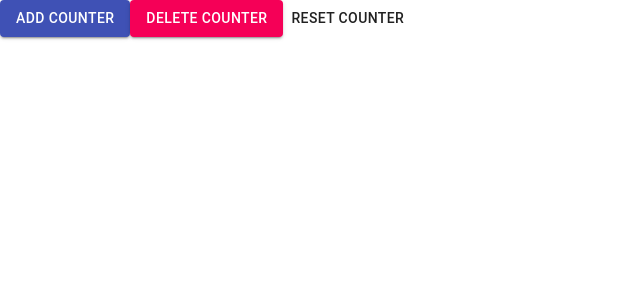
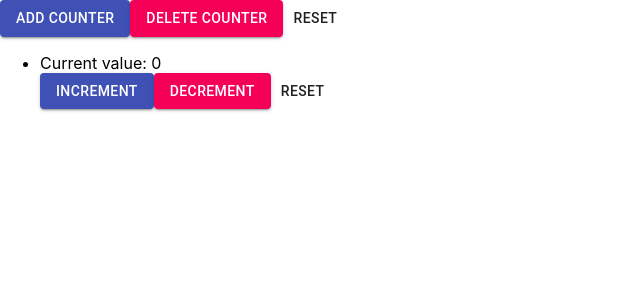
Before and after one commit to Mihail-tech/Lab.github.io, a React (Create React App) app in the folder lab/: page / in a window 1280 px wide. Shown: the top 300 px of the page, without its empty margins (0-640 px from the left). Built offline with nearby package versions, Linux system fonts and the light colour scheme.

Commit message:
Create new component on class and recopy other component

```diff
--- a/lab/src/containers/CounterContainer.js
+++ b/lab/src/containers/CounterContainer.js
@@ -1,62 +1,67 @@
-
-import React from "react";
-
+/* eslint-disable */
+import React, { useState, useRef, useEffect, useMemo } from "react";
+import PropTypes from "prop-types";
 import Counter from "../views/Counter/index";
 
-class CounterContainer extends React.Component {
+const CounterContainer = ({ count }) => {
+  const [countValue, setCountValue] = useState(0)
 
-  constructor(props){
-    super(props);
-    this.prevCount = React.createRef(this.props.count)
+  const prevCount = useRef(count)
+
+  useEffect(() => {
+    if (count > prevCount.current) {
+      handleEvenNumber()
+    }
+    if (count < prevCount.current) {
+      handleOddNumber()
+    }
+  }, [count])
+
+  const handleIncrement = () => {
+    setCountValue(countValue + 1);
   }
 
-
-  componentDidMount() {
-
+  const handleDecrement = () => {
+    setCountValue(countValue - 1)
   }
 
-  componentWillUnmount() {
-
+  const handleReset = () => {
+    setCountValue(0)
   }
 
-  UNSAFE_componentWillReceiveProps(nextProps) {
-    const {
-      count,
-      handleEvenNumber,
-      handleOddNumber
-    } = this.props
-
-    if(count > nextProps.this.prevCount.current) {
-      handleEvenNumber()
+  const handleEvenNumber = () => {
+    if (countValue % 2 === 0) {
+      handleIncrement()
     }
-    if(count < nextProps.this.prevCount.current) {
-      handleOddNumber()
-    }
-
   }
 
-  shouldComponentUpdate(nextProps) {
-    const { countValue} = this.props
-    if (countValue === nextProps.countValue) {
-      return false;
-    } else {
-    return true;
-    };
+  const handleOddNumber = () => {
+    if (countValue % 2 !== 0) {
+      handleDecrement()
+    }
   }
 
-  render() {
+  const memorize = useMemo(
+    () => (
+      <Counter
+        handleIncrement = {handleIncrement}
+        handleDecrement = {handleDecrement}
+        handleReset = {handleReset}
+        countValue = {countValue}
+      />
+    ),
+    [countValue],
+  )
 
+  return memorize
+};
 
-    return (
-
-      <Counter countValue = {this.props.countValue}
-      handleIncrement = {this.props.handleIncrement}
-      handleDecrement = {this.props.handleDecrement}
-      handleReset = {this.props.handleReset}
-      />
-    );
-  }
-}
-
+CounterContainer.propTypes = {
+  count: PropTypes.number,
+  counterValue: PropTypes.number,
+  handleIncrement: PropTypes.func,
+  handleDecrement: PropTypes.func,
+  handleReset: PropTypes.func
+};
 
 export default CounterContainer;
--- a/lab/src/containers/CounterContainerParent.js
+++ b/lab/src/containers/CounterContainerParent.js
@@ -1,80 +1,49 @@
-import React, { useState } from 'react';
+import React, { useState } from "react";
 import  PropTypes  from 'prop-types';
-import CounterParent from '../views/Counter/CounterParent';
+import CounterParent from "../views/Counter/CounterParent/index";
+import CounterContainer from "../containers/CounterContainer";
+
 
 
 const CounterContainerParent = () => {
+  const [count, setCount] = useState(1);
 
-    const[count, setCount] = useState(1);
+  const handleResetCounters = () => {
+    setCount(1)
+  }
 
-    const [countValue, setCountValue] = useState(0)
-
-//прибавляем
-    const handleIncrement = () => {
-        setCountValue(countValue + 1)
-    }
-//вычитаем
-    const handleDecrement = () => {
-        setCountValue(countValue - 1)
-    }
-//состояние по умолчанию
-    const handleResetCounters = () => {
-        setCount(1);
-    }
-//все удаляем
-    const handleReset = () => {
-        setCountValue(0)
-     }
-//добовляем полученный результат для вывода
   const handleCreateCounter = () => {
     setCount(count + 1)
   }
-//удаляем без последнего
+
   const handleRemoveCounter = () => {
-        if(count > 1){
-           setCount( count - 1)
+    if (count > 1) {
+        return setCount(count - 1)
     }
   }
-//если не четное отнимаем
-    const handleOddNumber = () => {
-        if(countValue % 2 === 1) {
-            setCountValue(countValue - 1)
+
+  const list = [];
+  for (let i = 0; i < count; i++) {
+    list.push(
+      <CounterContainer count = {count} key = {i} />,
+    );
   }
-    }
-//если четное добовляем
-    const handleEvenNumber = () => {
-        if(countValue % 2 === 0) {
-            setCountValue(countValue + 1)
-        }
-    }
-    return(
+
+  return (
     <CounterParent
-            count = {count}
-            countValue = {countValue}
-            handleIncrement = {handleIncrement}
-            handleDecrement = {handleDecrement}
-            handleResetCounters = {handleResetCounters}
+      list = {list}
       handleCreateCounter = {handleCreateCounter}
       handleRemoveCounter = {handleRemoveCounter}
-            handleReset = {handleReset}
-            handleEvenNumber = {handleEvenNumber}
-            handleOddNumber = {handleOddNumber}
+      handleResetCounters = {handleResetCounters}
+    />
+  );
+};
 
-        />
-    )
+CounterContainerParent.propTypes = {
+    list: PropTypes.array,
+    handleCreateCounter: PropTypes.func,
+    handleRemoveCounter: PropTypes.func,
+    handleResetCounters: PropTypes.func
 }
 
-CounterContainerParent.propTypes = {
-    handleResetCounters: PropTypes.func,
-    handleIncrement: PropTypes.func,
-    handleDecrement: PropTypes.func,
-    handleCreateCounter: PropTypes.func,
-    handleRemoveCounter: PropTypes.func,
-    handleReset: PropTypes.func,
-    count: PropTypes.number,
-    handleEvenNumber: PropTypes.func,
-    handleOddNumber: PropTypes.func
-}
-
-
 export default CounterContainerParent;
--- a/lab/src/views/Counter/CounterParent/index.js
+++ b/lab/src/views/Counter/CounterParent/index.js
@@ -1,44 +1,39 @@
-import React from 'react';
-import Button from '@material-ui/core/Button';
-import CounterContainer from '../../../containers/CounterContainer';
+import React from "react";
+import Button from "@material-ui/core/Button";
 
-const CounterParent = ({count,
+
+
+const CounterParent = ({
+  list,
+  handleCreateCounter,
+  handleRemoveCounter,
   handleResetCounters,
-    handleCreateCounter ,
-    handleRemoveCounter ,
-    ...props
+}) => {
 
- }) => {
-//нужно куда-то пихнуть значения для вывода
-    const list = []
-    for (let i = 0; i < count.length; i++) {
-        list.push(
-            <ul>
-                <li ><CounterContainer count = {count} {...props}/></li>
-            </ul>
-        )
 
-    }
-    debugger
-    console.log(list);
-    return(
+  return (
     <div>
-                <Button variant="contained" color="primary" onClick={handleCreateCounter()}>
+        <div>
+        <Button variant="contained" color="primary" onClick = {handleCreateCounter}>
         add counter
         </Button>
-                <Button variant="contained" color="secondary" onClick={handleResetCounters()}>
+        <Button variant="contained" color="secondary"  onClick = {handleRemoveCounter}>
             delete counter
         </Button>
-                <Button  onClick={handleRemoveCounter()}>
-                    reset counter
+        <Button onClick = {handleResetCounters}>
+            Reset
         </Button>
+        </div>
         <div>
         <ul>
+            <li>
                 {list}
+            </li>
         </ul>
         </div>
     </div>
-    )
-}
+  );
+};
+
 
 export default CounterParent;
--- a/lab/src/views/Counter/index.js
+++ b/lab/src/views/Counter/index.js
@@ -1,30 +1,30 @@
-import React from 'react';
-import Button from '@material-ui/core/Button';
-
+import React from "react";
+import Button from "@material-ui/core/Button";
 
 
 const Counter = ({
     countValue,
     handleIncrement,
     handleDecrement,
-    handleReset
+    handleReset,
 }) => {
+
 
   return (
     <div>
-                    <div>{"Current value " + countValue}</div>
-                    <Button variant="contained" color="primary" onClick={handleIncrement()} >
+         <div>{"Current value: " + countValue}</div>
+                <Button variant="contained" color="primary" onClick = {handleIncrement}>
                 increment
                 </Button>
-                    <Button variant="contained" color="secondary" onClick={handleDecrement()}>
+                <Button variant="contained" color="secondary" onClick = {handleDecrement}>
                 decrement
                 </Button>
-                    <Button  onClick={handleReset()}>
-                    reset
+            <Button onClick = {handleReset}>
+                Reset
             </Button>
     </div>
-            )
-}
+  );
+};
 
 
 export default Counter;
```
Also changed, not shown: lab/src/containers/ClassCounterContainer.js (added, +50 -0 lines). Lines whose indentation alone changed are shown as unchanged.
